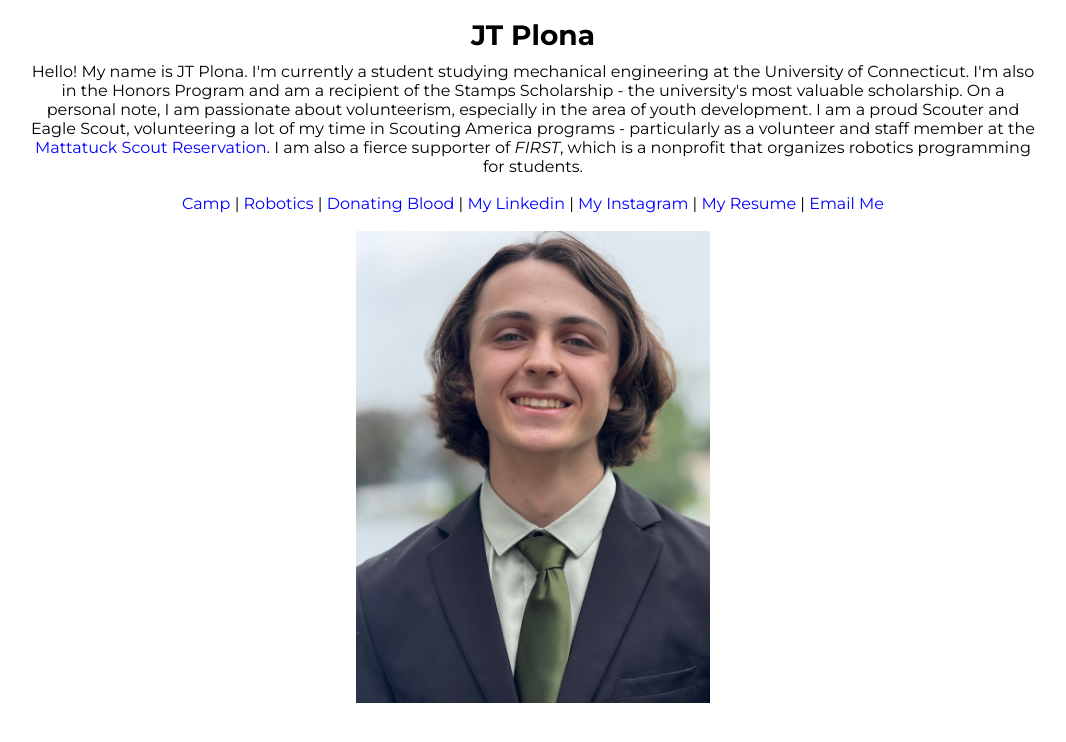
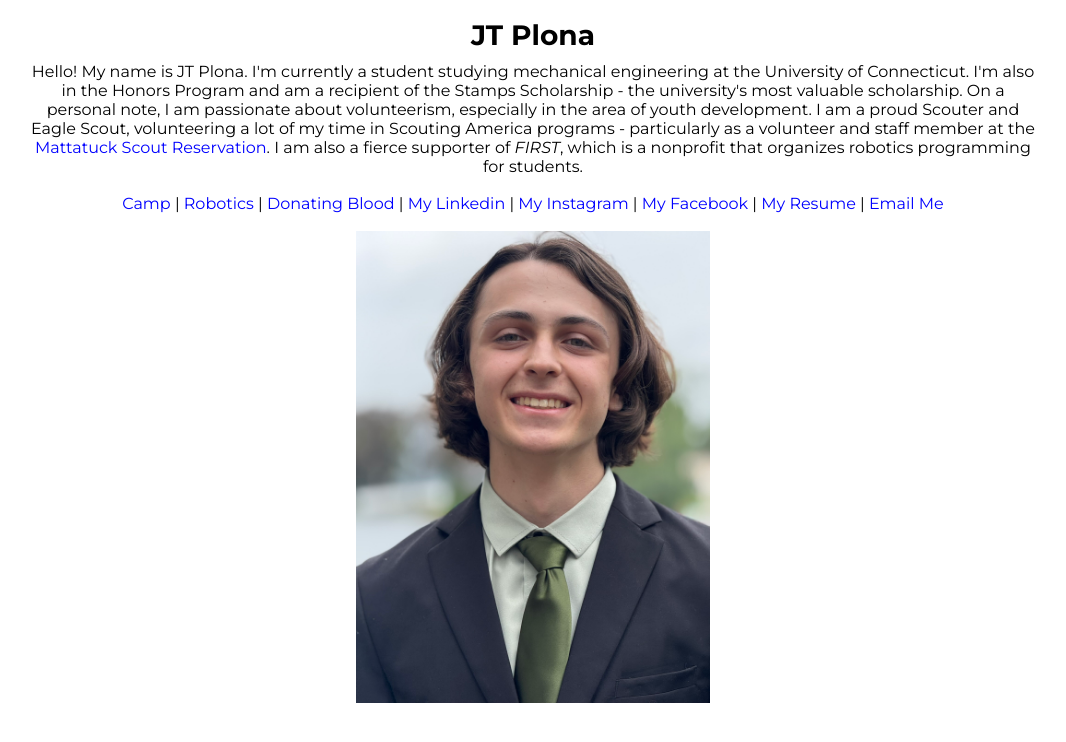
Before and after one commit to jt-pl/jt-pl.github.io, a Jekyll site: the page index.html, which Jekyll copies as it is, in a window 1280 px wide. Shown: the top 742 px of the page, without its empty margins (107-1173 px from the left). Built offline with Jekyll 4.4.1, drawn with Linux system fonts in a browser that asks for light colours.

Commit message:
Update index.html

```diff
--- a/index.html
+++ b/index.html
@@ -15,7 +15,7 @@
 
 <br>
 
-<center><a href="/camp">Camp</a> | <a href ="/robotics">Robotics</a> | <a href="/blood">Donating Blood</a> | <a href="https://linkedin.com/in/jonathan-plona" target="_blank">My Linkedin</a> | <a href="https://instagram.com/jtplona">My Instagram</a> | <a href="/pdf/Jonathan Plona Resume.pdf" target="_blank">My Resume</a> | <a href="mailto:contact@jtplona.com">Email Me</a></center>
+<center><a href="/camp">Camp</a> | <a href ="/robotics">Robotics</a> | <a href="/blood">Donating Blood</a> | <a href="https://linkedin.com/in/jonathan-plona" target="_blank">My Linkedin</a> | <a href="https://instagram.com/jtplona">My Instagram</a> | <a href="https://facebook.com/jt.plona">My Facebook</a> | <a href="/pdf/Jonathan Plona Resume.pdf" target="_blank">My Resume</a> | <a href="mailto:contact@jtplona.com">Email Me</a></center>
 
 <br>
 
```
